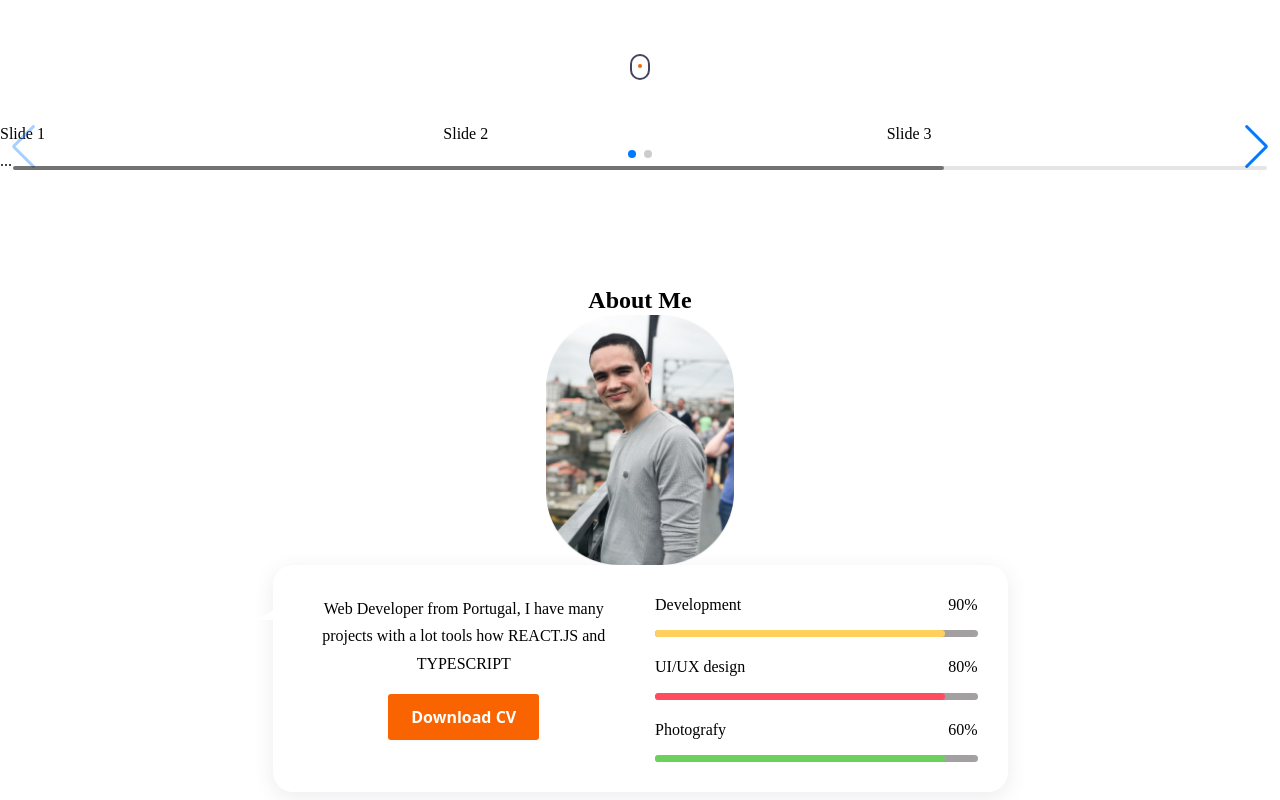
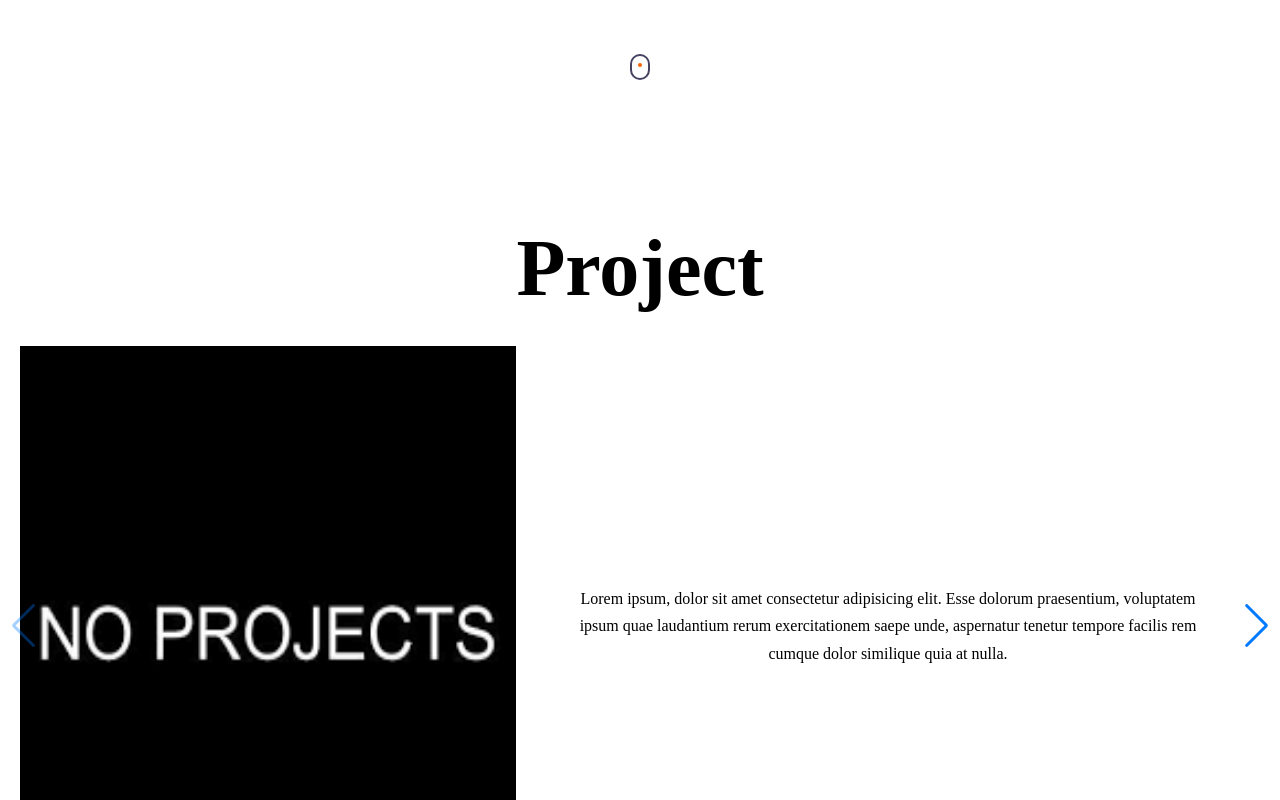
Before and after one commit to artursantana/Portifolio, a React (Vite) app: page / in a window 1280 px wide. Shown: the part 680-1480 px from the top of the page. Built offline with nearby package versions, Linux system fonts and the light colour scheme.

Commit message:
first commit

```diff
--- a/package.json
+++ b/package.json
@@ -17,6 +17,7 @@
     "@fortawesome/react-fontawesome": "^0.2.0",
     "react": "^18.2.0",
     "react-dom": "^18.2.0",
+    "react-scroll": "^1.9.0",
     "swiper": "^11.0.5"
   },
   "devDependencies": {
--- a/src/components/Projects/Projects.jsx
+++ b/src/components/Projects/Projects.jsx
@@ -1,3 +1,5 @@
+import '../Projects/project.scss'
+
 import { Navigation, Pagination, Scrollbar, A11y } from 'swiper/modules';
 
 import { Swiper, SwiperSlide } from 'swiper/react';
@@ -11,23 +13,55 @@ import 'swiper/css/scrollbar';
 const Projects = () => {
 
     return (
+
+        <div className='Swiper_container_central'>
+          <h1>Project</h1>
           <Swiper
             // install Swiper modules
             modules={[Navigation, Pagination, Scrollbar, A11y]}
-          spaceBetween={50}
-          slidesPerView={3}
+
+            slidesPerView={1}
             navigation
             pagination={{ clickable: true }}
             scrollbar={{ draggable: true }}
             onSwiper={(swiper) => console.log(swiper)}
             onSlideChange={() => console.log('slide change')}
           >
-          <SwiperSlide>Slide 1</SwiperSlide>
-          <SwiperSlide>Slide 2</SwiperSlide>
-          <SwiperSlide>Slide 3</SwiperSlide>
-          <SwiperSlide>Slide 4</SwiperSlide>
-          ...
+
+            <SwiperSlide className='Swiper_container_components'>
+
+              <img className='project container_project0' src="../src/assets/noprojects.png" alt="img" />
+
+              <div className='container_text'>
+                Lorem ipsum, dolor sit amet consectetur adipisicing elit. Esse dolorum praesentium, voluptatem ipsum quae laudantium rerum exercitationem saepe unde, aspernatur tenetur tempore facilis rem cumque dolor similique quia at nulla.
+              </div>
+            </SwiperSlide>
+            <SwiperSlide className='Swiper_container_components'>
+
+              <img className='project container_project0' src="../src/assets/noprojects.png" alt="img" />
+
+              <div className='container_text'>
+                Lorem ipsum, dolor sit amet consectetur adipisicing elit. Esse dolorum praesentium, voluptatem ipsum quae laudantium rerum exercitationem saepe unde, aspernatur tenetur tempore facilis rem cumque dolor similique quia at nulla.
+              </div>
+            </SwiperSlide>
+            <SwiperSlide className='Swiper_container_components'>
+
+              <img className='project container_project0' src="../src/assets/noprojects.png" alt="img" />
+
+              <div className='container_text'>
+                Lorem ipsum, dolor sit amet consectetur adipisicing elit. Esse dolorum praesentium, voluptatem ipsum quae laudantium rerum exercitationem saepe unde, aspernatur tenetur tempore facilis rem cumque dolor similique quia at nulla.
+              </div>
+            </SwiperSlide>
+            <SwiperSlide className='Swiper_container_components'>
+
+              <img className='project container_project0' src="../src/assets/noprojects.png" alt="img" />
+
+              <div className='container_text'>
+                Lorem ipsum, dolor sit amet consectetur adipisicing elit. Esse dolorum praesentium, voluptatem ipsum quae laudantium rerum exercitationem saepe unde, aspernatur tenetur tempore facilis rem cumque dolor similique quia at nulla.
+              </div>
+            </SwiperSlide>
           </Swiper>
+        </div>
       );
 }
 
--- /dev/null
+++ b/src/components/Projects/project.scss
@@ -0,0 +1,54 @@
+.Swiper_container_central{
+    margin-top:100px;
+    text-align: center;
+
+    h1{
+        font-size: 80px;
+        margin: 10px;
+    }
+
+    .Swiper_container_components {
+        display: flex;
+        padding: 20px;
+
+    }
+
+    .project {
+        display: flex;
+        width: 50%;
+        height: 70vh;
+
+
+            img {
+                margin: auto;
+                width:100px;
+            }
+    }
+
+    .container_text {
+        margin: auto;
+        width: 50%;
+
+    }
+
+    @media (max-width: 760px) {
+
+        .project {
+            display: flex;
+            width: 50%;
+            height: 40vh;
+            margin: auto;
+
+
+
+                img {
+
+                }
+        }
+
+        .container_text {
+           display: none;
+        }
+    }
+
+}
--- a/src/components/sidebar/Sdebar.scss
+++ b/src/components/sidebar/Sdebar.scss
@@ -24,7 +24,7 @@ aside {
      .nav_arrow {
         position: absolute;
         bottom: -39%;
-        right: 50%;
+        right: 49.1%;
         font-size: 25px;
         cursor: pointer;
         transition: all 1s;
--- a/src/components/sidebar/Sidebar.jsx
+++ b/src/components/sidebar/Sidebar.jsx
@@ -4,6 +4,7 @@ import '../sidebar/Sdebar.scss'
 
 
 const Sidebar = () => {
+
   const artur = '<Artur />'
 
     const acitveNavbar = () => {
@@ -22,6 +23,7 @@ const Sidebar = () => {
           <div className="nav_menu">
 
             <ul className="nav_list">
+
               <li className="nav_item">
                 <a href="#home" className="nav_link">Home
                   <FontAwesomeIcon className='icon-home' icon={faHouse} />
```
Also changed, not shown: src/assets/noprojects.png (added), 1 other file (tests, documents, lock files or other folders). Lines whose indentation alone changed are shown as unchanged.
